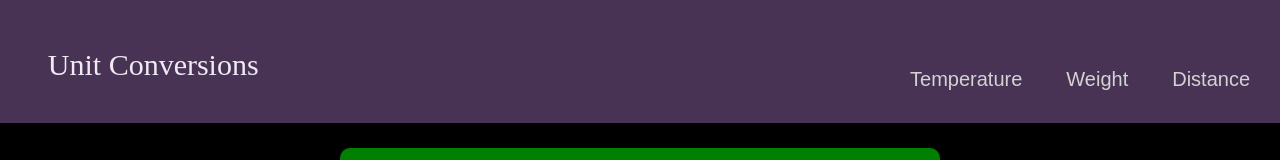
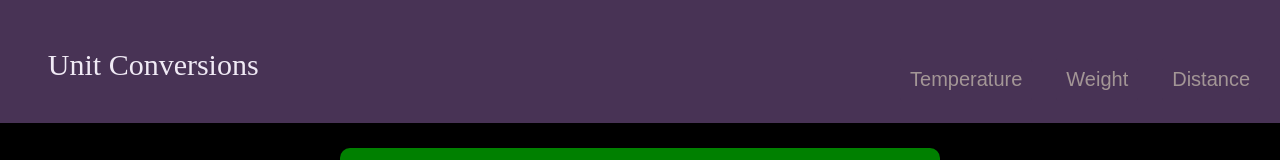
Before and after one commit to GeorgesNANG/Unit-Converter-application, a plain HTML site: page Index_style.html in a window 1280 px wide. Shown: the top 160 px of the page. Drawn offline with Linux system fonts and the light colour scheme.

Commit message:
Update style.css

```diff
--- a/style.css
+++ b/style.css
@@ -34,7 +34,7 @@ body{
 
 /* Navigation Bar Buttons */
   .topmenu {
-    color: lightgray;
+    color: rgb(163, 150, 150);
     background-color:   #483355;
     margin: 10px;
     padding: 10px;
```
